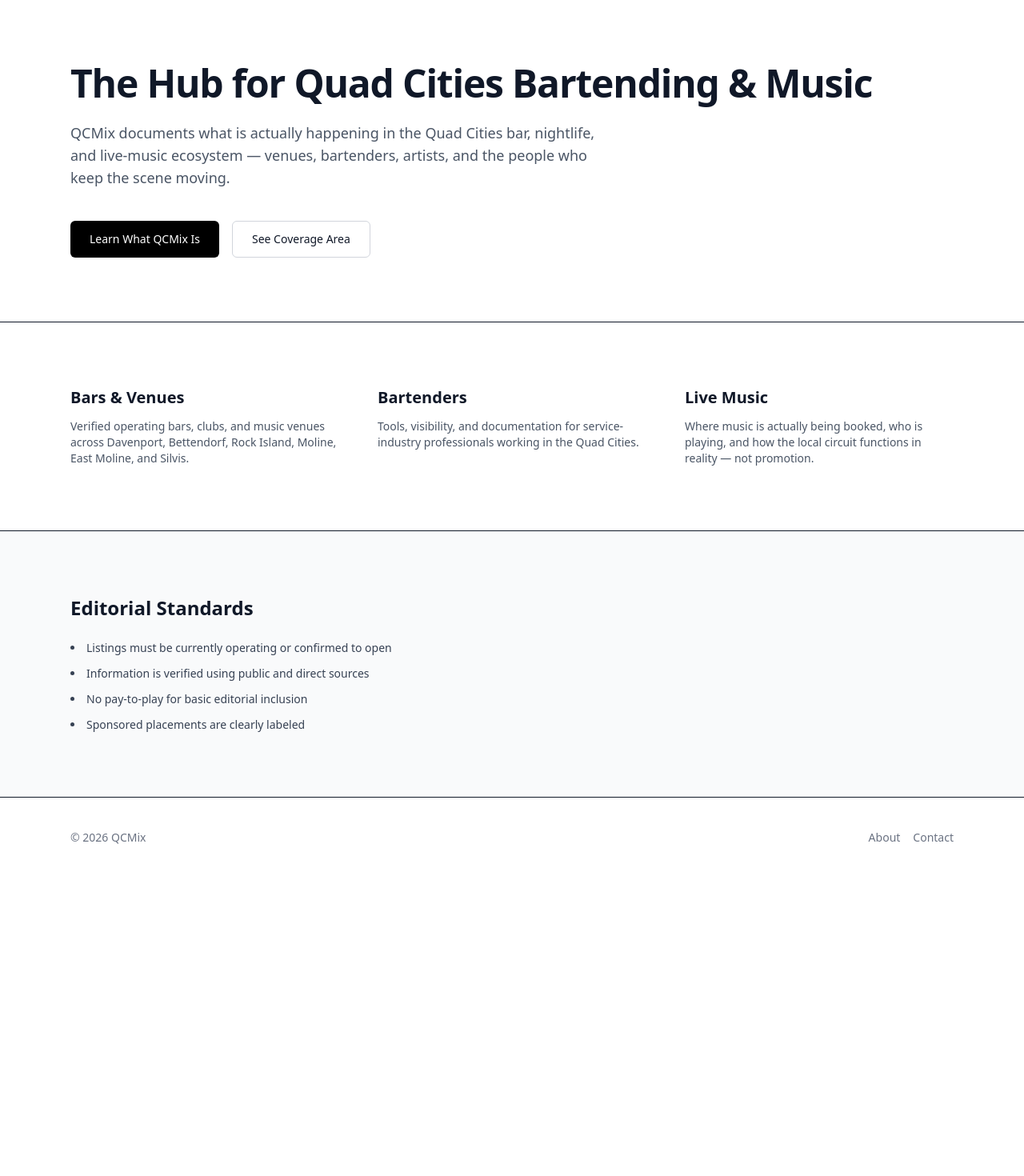
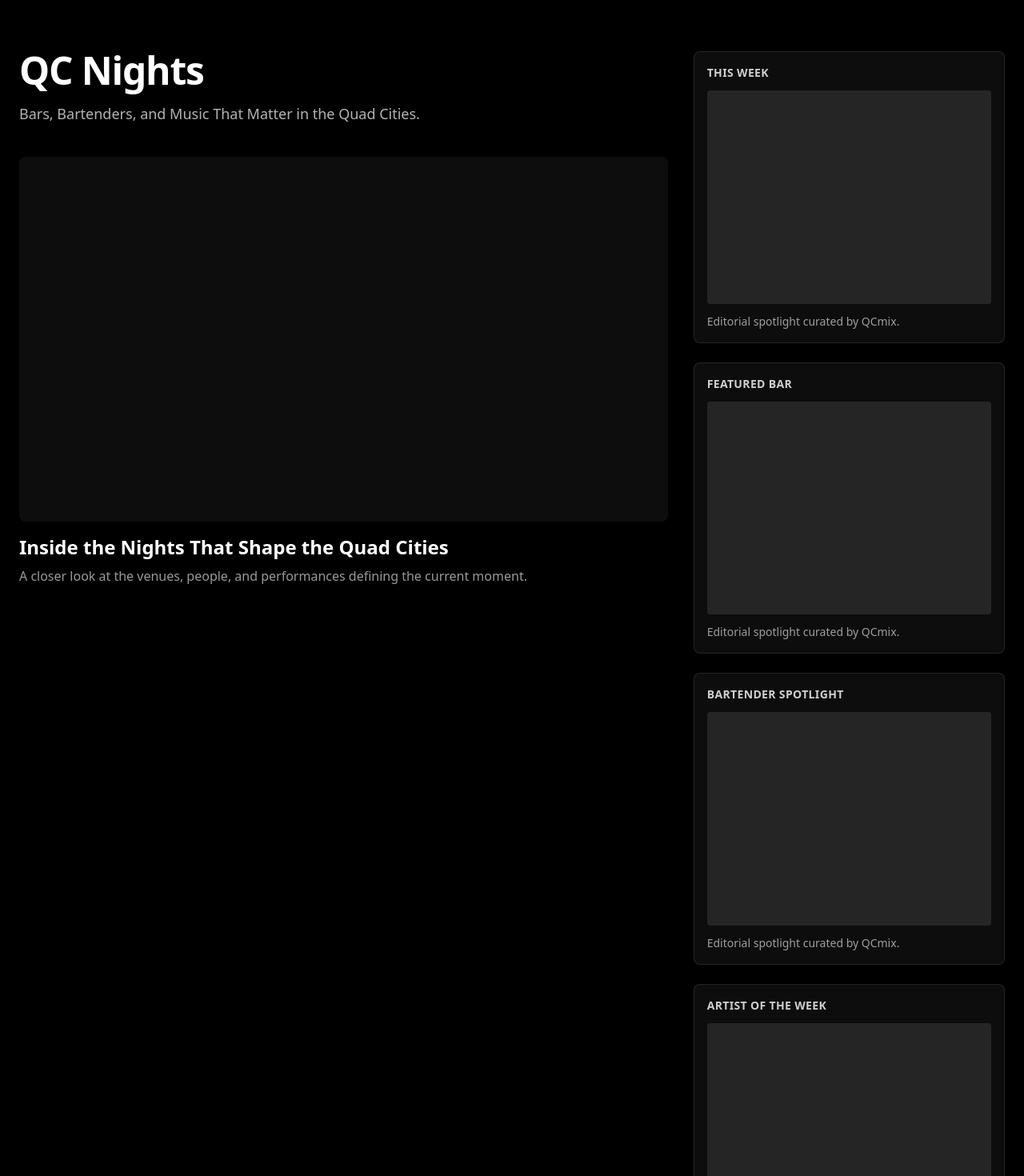
Before and after one commit to QCmix/QCMix.com, a Next.js app: page / in a window 1280 px wide. Shown: the top 1470 px of the page at 80% size. Before the commit the page ends 1097 px from the top, so only its background shows below. Built offline with nearby package versions, Linux system fonts and the light colour scheme.

Commit message:
Update app and tailwind configuration

```diff
--- a/app/page.tsx
+++ b/app/page.tsx
@@ -1,90 +1,150 @@
 export default function HomePage() {
   return (
-    <main className="min-h-screen bg-white text-gray-900">
-      {/* Hero */}
-      <section className="border-b">
-        <div className="max-w-6xl mx-auto px-6 py-20">
-          <h1 className="text-4xl md:text-5xl font-bold tracking-tight">
-            The Hub for Quad Cities Bartending & Music
-          </h1>
+    <main className="min-h-screen bg-black text-white">
+      {/* HERO */}
+      <section className="border-b border-white/10">
+        <div className="mx-auto grid max-w-7xl grid-cols-1 gap-8 px-6 py-16 md:grid-cols-12">
+          {/* Hero Editorial */}
+          <div className="md:col-span-8">
+            <h1 className="text-4xl font-bold tracking-tight md:text-5xl">
+              QC Nights
+            </h1>
+            <p className="mt-4 max-w-xl text-lg text-white/70">
+              Bars, Bartenders, and Music That Matter in the Quad Cities.
+            </p>
 
-          <p className="mt-6 max-w-2xl text-lg text-gray-600">
-            QCMix documents what is actually happening in the Quad Cities bar,
-            nightlife, and live-music ecosystem — venues, bartenders, artists,
-            and the people who keep the scene moving.
-          </p>
+            {/* Featured Story */}
+            <article className="mt-10">
+              <div className="aspect-[16/9] w-full rounded-lg bg-white/5" />
+              <h2 className="mt-4 text-2xl font-semibold">
+                Inside the Nights That Shape the Quad Cities
+              </h2>
+              <p className="mt-2 text-white/60">
+                A closer look at the venues, people, and performances defining
+                the current moment.
+              </p>
+            </article>
+          </div>
 
-          <div className="mt-10 flex flex-wrap gap-4">
-            <a
-              href="/about"
-              className="inline-flex items-center rounded-md bg-black px-6 py-3 text-white text-sm font-medium hover:bg-gray-800"
-            >
-              Learn What QCMix Is
-            </a>
+          {/* Right Rail */}
+          <aside className="md:col-span-4">
+            <div className="space-y-6">
+              <RailCard title="This Week" />
+              <RailCard title="Featured Bar" />
+              <RailCard title="Bartender Spotlight" />
+              <RailCard title="Artist of the Week" />
+            </div>
+          </aside>
+        </div>
+      </section>
 
-            <a
-              href="#coverage"
-              className="inline-flex items-center rounded-md border border-gray-300 px-6 py-3 text-sm font-medium hover:bg-gray-50"
-            >
-              See Coverage Area
-            </a>
+      {/* EDITORIAL SPINE */}
+      <section className="mx-auto max-w-7xl px-6 py-16">
+        <div className="grid grid-cols-1 gap-12 md:grid-cols-12">
+          {/* Main Editorial Column */}
+          <div className="md:col-span-8 space-y-12">
+            <EditorialBlock />
+            <EditorialBlock />
+            <EditorialBlock compact />
+          </div>
+
+          {/* Sticky Rail (Optional later) */}
+          <div className="md:col-span-4 hidden md:block">
+            <div className="sticky top-24 space-y-6">
+              <RailCard title="QC Recommended" />
+              <RailCard title="Upcoming Coverage" />
+            </div>
           </div>
         </div>
       </section>
 
-      {/* What We Cover */}
-      <section id="coverage">
-        <div className="max-w-6xl mx-auto px-6 py-20 grid gap-12 md:grid-cols-3">
-          <div>
-            <h2 className="text-xl font-semibold">Bars & Venues</h2>
-            <p className="mt-3 text-gray-600 text-sm">
-              Verified operating bars, clubs, and music venues across Davenport,
-              Bettendorf, Rock Island, Moline, East Moline, and Silvis.
-            </p>
-          </div>
+      {/* BARS */}
+      <SectionBlock title="Bars">
+        <CardRow />
+      </SectionBlock>
 
-          <div>
-            <h2 className="text-xl font-semibold">Bartenders</h2>
-            <p className="mt-3 text-gray-600 text-sm">
-              Tools, visibility, and documentation for service-industry
-              professionals working in the Quad Cities.
-            </p>
-          </div>
+      {/* BARTENDERS */}
+      <SectionBlock title="Bartenders">
+        <CardRow />
+      </SectionBlock>
 
-          <div>
-            <h2 className="text-xl font-semibold">Live Music</h2>
-            <p className="mt-3 text-gray-600 text-sm">
-              Where music is actually being booked, who is playing, and how the
-              local circuit functions in reality — not promotion.
-            </p>
-          </div>
-        </div>
-      </section>
+      {/* MUSIC */}
+      <SectionBlock title="Music">
+        <CardRow />
+      </SectionBlock>
 
-      {/* Editorial Standards */}
-      <section className="bg-gray-50 border-t">
-        <div className="max-w-6xl mx-auto px-6 py-20">
-          <h2 className="text-2xl font-semibold">Editorial Standards</h2>
-
-          <ul className="mt-6 max-w-3xl space-y-3 text-gray-700 text-sm list-disc list-inside">
-            <li>Listings must be currently operating or confirmed to open</li>
-            <li>Information is verified using public and direct sources</li>
-            <li>No pay-to-play for basic editorial inclusion</li>
-            <li>Sponsored placements are clearly labeled</li>
-          </ul>
-        </div>
-      </section>
-
-      {/* Footer */}
-      <footer className="border-t">
-        <div className="max-w-6xl mx-auto px-6 py-10 flex flex-col md:flex-row gap-4 md:items-center md:justify-between text-sm text-gray-500">
-          <span>© {new Date().getFullYear()} QCMix</span>
-          <div className="flex gap-4">
-            <a href="/about" className="hover:text-gray-900">About</a>
-            <a href="#" className="hover:text-gray-900">Contact</a>
-          </div>
+      {/* FOOTER STRIP */}
+      <footer className="border-t border-white/10 py-12">
+        <div className="mx-auto max-w-7xl px-6 text-sm text-white/50">
+          © QCmix — Quad Cities Culture, Curated.
         </div>
       </footer>
     </main>
-  );
+  )
 }
+
+/* ---------- Components ---------- */
+
+function RailCard({ title }: { title: string }) {
+  return (
+    <div className="rounded-lg border border-white/10 bg-white/5 p-4">
+      <h3 className="text-sm font-semibold uppercase tracking-wide text-white/80">
+        {title}
+      </h3>
+      <div className="mt-3 aspect-[4/3] w-full rounded bg-white/10" />
+      <p className="mt-3 text-sm text-white/60">
+        Editorial spotlight curated by QCmix.
+      </p>
+    </div>
+  )
+}
+
+function EditorialBlock({ compact }: { compact?: boolean }) {
+  return (
+    <article className="space-y-4">
+      <div className="aspect-[16/9] w-full rounded-lg bg-white/5" />
+      <h3 className={`font-semibold ${compact ? "text-xl" : "text-2xl"}`}>
+        A Story That Explains the Scene
+      </h3>
+      <p className="text-white/60">
+        Contextual reporting that focuses on why this moment matters.
+      </p>
+    </article>
+  )
+}
+
+function SectionBlock({
+  title,
+  children,
+}: {
+  title: string
+  children: React.ReactNode
+}) {
+  return (
+    <section className="border-t border-white/10 py-16">
+      <div className="mx-auto max-w-7xl px-6">
+        <h2 className="mb-8 text-3xl font-semibold">{title}</h2>
+        {children}
+      </div>
+    </section>
+  )
+}
+
+function CardRow() {
+  return (
+    <div className="grid grid-cols-1 gap-6 sm:grid-cols-2 md:grid-cols-4">
+      {Array.from({ length: 4 }).map((_, i) => (
+        <div
+          key={i}
+          className="rounded-lg border border-white/10 bg-white/5 p-4"
+        >
+          <div className="aspect-[4/3] rounded bg-white/10" />
+          <h3 className="mt-3 font-semibold">Featured</h3>
+          <p className="mt-1 text-sm text-white/60">
+            Curated editorial selection.
+          </p>
+        </div>
+      ))}
+    </div>
+  )
+}
--- a/tailwind.config.js
+++ b/tailwind.config.js
@@ -5,8 +5,6 @@ module.exports = {
     "./components/**/*.{js,ts,jsx,tsx,mdx}",
     "./context/**/*.{js,ts,jsx,tsx,mdx}",
   ],
-  theme: {
-    extend: {},
-  },
+  theme: { extend: {} },
   plugins: [],
 };
```
